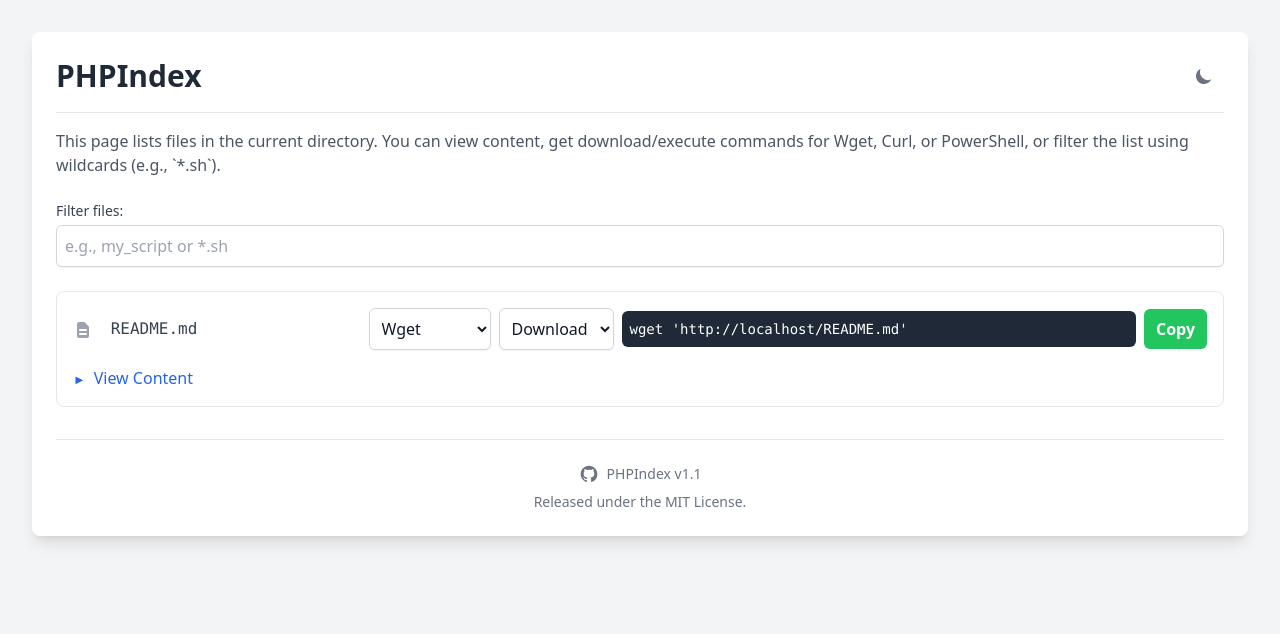
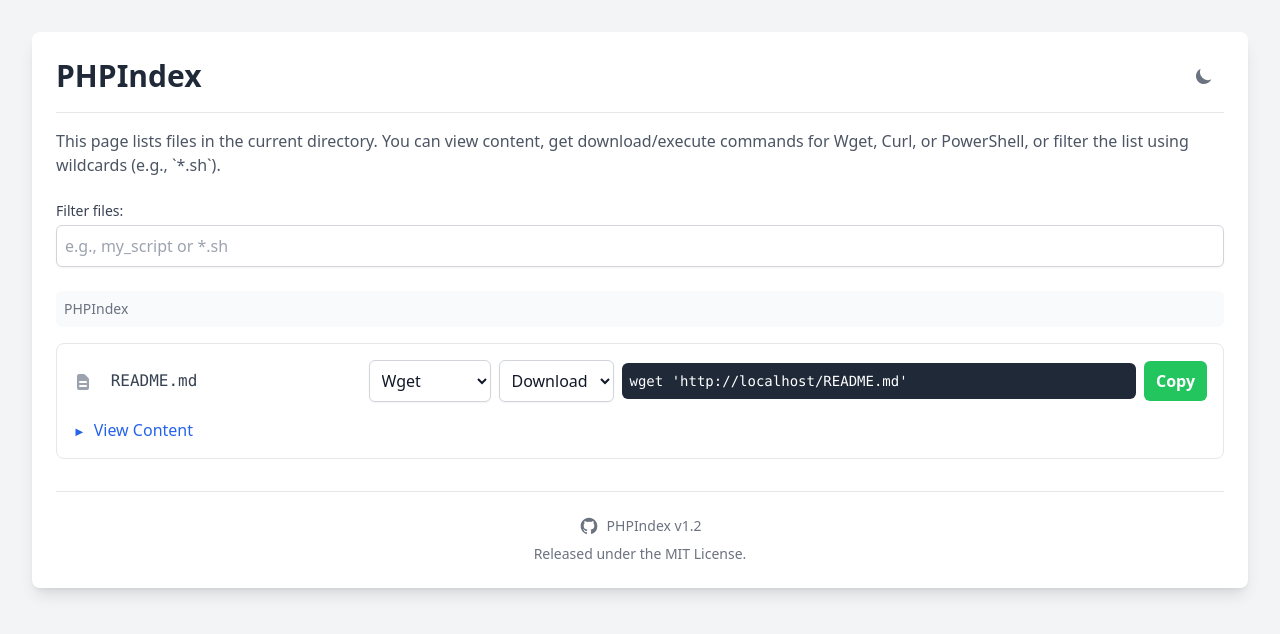
Before and after one commit to danmed/PHPIndex, a PHP site: page /index.php in a window 1280 px wide. Shown: the top 634 px of the page. Run offline with PHP 8.4, Linux system fonts and the light colour scheme; some libraries are stand-ins or nearby versions.

Commit message:
v1.2
Added subfolders

```diff
--- a/index.php
+++ b/index.php
@@ -55,70 +55,119 @@
                 <input type="text" id="filterInput" onkeyup="filterFiles()" placeholder="e.g., my_script or *.sh" class="w-full p-2 border border-gray-300 dark:border-gray-600 bg-white dark:bg-gray-700 text-gray-900 dark:text-white rounded-md shadow-sm focus:ring-blue-500 focus:border-blue-500 dark:placeholder-gray-400">
             </div>
 
-            <div id="file-list" class="space-y-4">
             <?php
                 // --- PHP SCRIPT START ---
 
-                // Version 1.1
+                // Version 1.2
 
                 // --- CONFIGURATION ---
-                // Add filenames or extensions (with a leading dot like '.css') to this array to exclude them.
                 $excludeList = [
                     'index.php',
-                    'PHPIndex.php', // Also exclude itself by its new name
+                    'PHPIndex.php',
                     '.DS_Store',
+                    '.git',
                 ];
 
-                // Determine the base URL for constructing download links.
+                // --- PATH HANDLING & SECURITY ---
+                $baseDir = __DIR__;
+                $relativePath = isset($_GET['path']) ? trim($_GET['path'], '/') : '.';
+                $requestedPath = $baseDir . DIRECTORY_SEPARATOR . $relativePath;
+                $realPath = realpath($requestedPath);
+
+                if ($realPath === false || strpos($realPath, $baseDir) !== 0 || !is_dir($realPath)) {
+                    $realPath = $baseDir;
+                    $relativePath = '.';
+                } else {
+                    $relativePath = trim(substr($realPath, strlen($baseDir)), DIRECTORY_SEPARATOR);
+                    if ($relativePath === '') $relativePath = '.';
+                }
+
+                // --- BREADCRUMB NAVIGATION ---
+                echo '<nav class="flex items-center text-sm text-gray-500 dark:text-gray-400 mb-4 p-2 bg-gray-50 dark:bg-gray-700 rounded-md" aria-label="Breadcrumb">';
+                echo '<ol class="inline-flex items-center space-x-1 md:space-x-2 rtl:space-x-reverse">';
+                echo '<li class="inline-flex items-center">';
+                echo '<a href="?path=." class="inline-flex items-center font-medium hover:text-blue-600 dark:hover:text-blue-400">PHPIndex</a>';
+                echo '</li>';
+                $pathParts = ($relativePath !== '.' && $relativePath !== '') ? explode('/', $relativePath) : [];
+                $currentPath = '';
+                foreach ($pathParts as $part) {
+                    $currentPath .= $part . '/';
+                    echo '<li><div class="flex items-center"><span class="mx-2">/</span>';
+                    echo '<a href="?path=' . urlencode(rtrim($currentPath, '/')) . '" class="font-medium hover:text-blue-600 dark:hover:text-blue-400">' . htmlspecialchars($part) . '</a>';
+                    echo '</div></li>';
+                }
+                echo '</ol></nav>';
+            ?>
+
+            <div id="file-list" class="space-y-4">
+                <?php
+                // --- URL & DIRECTORY SCANNING ---
                 $protocol = (!empty($_SERVER['HTTPS']) && $_SERVER['HTTPS'] !== 'off') ? "https" : "http";
                 $host = $_SERVER['HTTP_HOST'];
-                $path = rtrim(dirname($_SERVER['PHP_SELF']), '/\\');
-                $baseUrl = "{$protocol}://{$host}{$path}/";
+                $scriptDir = rtrim(dirname($_SERVER['PHP_SELF']), '/\\');
+                $currentSubDir = ($relativePath === '.' || $relativePath === '') ? '' : '/' . str_replace('\\', '/', $relativePath);
+                $fullPathUrl = "{$protocol}://{$host}{$scriptDir}{$currentSubDir}";
 
-                $files = scandir('.');
+                $items = scandir($realPath);
+                $directories = [];
+                $files = [];
 
-                if ($files !== false) {
+                if ($items !== false) {
+                    foreach ($items as $item) {
+                        if ($item === '.' || $item === '..' || in_array($item, $excludeList)) {
+                            continue;
+                        }
+                        $itemPath = $realPath . DIRECTORY_SEPARATOR . $item;
+                        if (is_dir($itemPath)) {
+                            $directories[] = $item;
+                        } else {
+                             $extension = strtolower(pathinfo($item, PATHINFO_EXTENSION));
+                             $extensionWithDot = !empty($extension) ? '.' . $extension : '';
+                             if (!is_file($itemPath) || ($extensionWithDot && in_array($extensionWithDot, $excludeList))) {
+                                continue;
+                             }
+                             $files[] = $item;
+                        }
+                    }
+                }
+
+                // --- DISPLAY DIRECTORIES ---
+                foreach ($directories as $dir) {
+                    $safeDir = htmlspecialchars($dir, ENT_QUOTES, 'UTF-8');
+                    $dirPath = ltrim(rtrim($relativePath, '/') . '/' . $dir, './');
+                ?>
+                    <a href="?path=<?= urlencode($dirPath) ?>" class="file-entry-card block border border-gray-200 dark:border-gray-700 rounded-lg p-4 transition hover:bg-gray-50 dark:hover:bg-gray-700" data-filename="<?= $safeDir ?>">
+                        <div class="font-mono text-gray-700 dark:text-gray-300 break-all">
+                            <svg xmlns="http://www.w3.org/2000/svg" class="h-5 w-5 inline-block mr-2 text-yellow-500" viewBox="0 0 20 20" fill="currentColor"><path d="M2 6a2 2 0 012-2h5l2 2h5a2 2 0 012 2v6a2 2 0 01-2 2H4a2 2 0 01-2-2V6z" /></svg>
+                            <?= $safeDir ?>
+                        </div>
+                    </a>
+                <?php
+                }
+
+                // --- DISPLAY FILES ---
                 $fileCount = 0;
                 foreach ($files as $file) {
-                        $extension = strtolower(pathinfo($file, PATHINFO_EXTENSION));
-                        $extensionWithDot = !empty($extension) ? '.' . $extension : '';
-
-                        // --- FILTERING LOGIC ---
-                        if (
-                            !is_file($file) ||
-                            in_array($file, $excludeList) ||
-                            ($extensionWithDot && in_array($extensionWithDot, $excludeList))
-                        ) {
-                            continue; // Skip this item
-                        }
-
                     $fileCount++;
                     $safeFile = htmlspecialchars($file, ENT_QUOTES, 'UTF-8');
-                        $fullUrl = $baseUrl . $safeFile;
+                    $fullUrl = rtrim($fullPathUrl, '/') . '/' . rawurlencode($file);
 
-                        // --- GENERATE ALL COMMANDS ---
-                        // Wget
+                    // Wget, Curl, PowerShell Commands
                     $wgetDownloadCommand = "wget '" . $fullUrl . "'";
                     $wgetExecCommand = "wget -O - '" . $fullUrl . "' | bash";
-                        // Curl
                     $curlDownloadCommand = "curl -o '" . $safeFile . "' -L '" . $fullUrl . "'";
                     $curlExecCommand = "curl -sL '" . $fullUrl . "' | bash";
-                        // PowerShell
                     $psDownloadCommand = "Invoke-WebRequest -Uri '" . $fullUrl . "' -OutFile '" . $safeFile . "'";
                     $psExecCommand = "Invoke-RestMethod -Uri '" . $fullUrl . "' | Invoke-Expression";
                 ?>
                     <!-- File Entry Card -->
                     <div class="file-entry-card border border-gray-200 dark:border-gray-700 rounded-lg p-4 transition hover:bg-gray-50 dark:hover:bg-gray-700" data-filename="<?= $safeFile ?>">
                         <div class="flex flex-col lg:flex-row lg:items-center justify-between gap-4">
-                                    <!-- File Name -->
                             <div class="font-mono text-gray-700 dark:text-gray-300 break-all lg:w-1/4">
                                 <svg xmlns="http://www.w3.org/2000/svg" class="h-5 w-5 inline-block mr-2 text-gray-400 dark:text-gray-500" viewBox="0 0 20 20" fill="currentColor"><path fill-rule="evenodd" d="M4 4a2 2 0 012-2h4.586A2 2 0 0112 2.586L15.414 6A2 2 0 0116 7.414V16a2 2 0 01-2 2H6a2 2 0 01-2-2V4zm2 6a1 1 0 011-1h6a1 1 0 110 2H7a1 1 0 01-1-1zm1 3a1 1 0 100 2h6a1 1 0 100-2H7z" clip-rule="evenodd" /></svg>
                                 <?= $safeFile ?>
                             </div>
-
-                                    <!-- NEW Command UI with Dropdowns -->
                             <div class="flex flex-col sm:flex-row sm:items-center gap-2 w-full lg:w-3/4" id="command-ui-<?= $fileCount ?>">
-                                        <!-- Command Selectors -->
                                 <div class="flex-shrink-0 flex items-center gap-2">
                                     <select class="tool-select p-2 border border-gray-300 dark:border-gray-600 bg-white dark:bg-gray-700 text-gray-900 dark:text-white rounded-md shadow-sm focus:ring-blue-500 focus:border-blue-500" onchange="updateCommand(this)">
                                         <option value="wget" selected>Wget</option>
@@ -130,44 +179,30 @@
                                         <option value="execute">Execute</option>
                                     </select>
                                 </div>
-                                        <!-- Command Display and Copy Button -->
                                 <div class="flex items-center gap-2 w-full command-display"
-                                             data-wget-download="<?= htmlspecialchars($wgetDownloadCommand) ?>"
-                                             data-wget-execute="<?= htmlspecialchars($wgetExecCommand) ?>"
-                                             data-curl-download="<?= htmlspecialchars($curlDownloadCommand) ?>"
-                                             data-curl-execute="<?= htmlspecialchars($curlExecCommand) ?>"
-                                             data-ps-download="<?= htmlspecialchars($psDownloadCommand) ?>"
-                                             data-ps-execute="<?= htmlspecialchars($psExecCommand) ?>">
+                                     data-wget-download="<?= htmlspecialchars($wgetDownloadCommand) ?>" data-wget-execute="<?= htmlspecialchars($wgetExecCommand) ?>"
+                                     data-curl-download="<?= htmlspecialchars($curlDownloadCommand) ?>" data-curl-execute="<?= htmlspecialchars($curlExecCommand) ?>"
+                                     data-ps-download="<?= htmlspecialchars($psDownloadCommand) ?>" data-ps-execute="<?= htmlspecialchars($psExecCommand) ?>">
                                     <pre class="bg-gray-800 dark:bg-gray-900 text-white text-sm p-2 rounded-md overflow-x-auto w-full"><code class="command-code"><?= htmlspecialchars($wgetDownloadCommand) ?></code></pre>
-                                            <button
-                                                class="copy-button bg-green-500 hover:bg-green-600 text-white font-bold py-2 px-3 rounded-md transition-all duration-200 flex-shrink-0"
-                                                onclick="copyCommand(this)"
-                                                title="Copy to clipboard">
-                                                Copy
-                                            </button>
+                                    <button class="copy-button bg-green-500 hover:bg-green-600 text-white font-bold py-2 px-3 rounded-md transition-all duration-200 flex-shrink-0" onclick="copyCommand(this)" title="Copy to clipboard">Copy</button>
                                 </div>
                             </div>
                         </div>
-                                <!-- Collapsible File Content Viewer -->
                         <details class="mt-4">
                             <summary class="cursor-pointer text-blue-600 dark:text-blue-400 hover:underline select-none">View Content</summary>
                             <div class="mt-2 p-4 bg-gray-50 dark:bg-gray-700 border dark:border-gray-600 rounded-md">
-                                        <pre class="text-sm overflow-auto text-gray-800 dark:text-gray-200" style="max-height: 400px;"><code><?= htmlspecialchars(file_get_contents($file)); ?></code></pre>
+                                <pre class="text-sm overflow-auto text-gray-800 dark:text-gray-200" style="max-height: 400px;"><code><?= htmlspecialchars(file_get_contents($realPath . DIRECTORY_SEPARATOR . $file)); ?></code></pre>
                             </div>
                         </details>
                     </div>
                 <?php
                 }
 
-                    echo '<div id="no-results" class="text-center text-gray-500 dark:text-gray-400 p-8 bg-gray-50 dark:bg-gray-700 rounded-lg" style="display: none;"><p>No files found that match your filter.</p></div>';
+                echo '<div id="no-results" class="text-center text-gray-500 dark:text-gray-400 p-8 bg-gray-50 dark:bg-gray-700 rounded-lg" style="display: none;"><p>No items found that match your filter.</p></div>';
 
-                    if ($fileCount === 0) {
-                        echo '<div class="text-center text-gray-500 dark:text-gray-400 p-8 bg-gray-50 dark:bg-gray-700 rounded-lg"><p>No files found that match the initial filter criteria.</p></div>';
+                if (count($directories) === 0 && count($files) === 0) {
+                    echo '<div class="text-center text-gray-500 dark:text-gray-400 p-8 bg-gray-50 dark:bg-gray-700 rounded-lg"><p>This directory is empty.</p></div>';
                 }
-                } else {
-                    echo '<div class="text-center text-red-500 p-8 bg-red-50 dark:bg-red-900 dark:text-red-300 rounded-lg"><p>Error: Could not read the directory.</p></div>';
-                }
-                // --- PHP SCRIPT END ---
                 ?>
             </div>
 
@@ -176,7 +211,7 @@
                 <div class="flex items-center justify-center gap-4">
                     <a href="https://github.com/danmed/PHPIndex" target="_blank" rel="noopener noreferrer" class="flex items-center gap-2 hover:text-blue-500 dark:hover:text-blue-400 transition">
                         <svg class="w-5 h-5" fill="currentColor" viewBox="0 0 24 24" xmlns="http://www.w3.org/2000/svg" aria-hidden="true"><path fill-rule="evenodd" d="M12 2C6.477 2 2 6.477 2 12c0 4.418 2.865 8.168 6.839 9.492.5.092.682-.217.682-.482 0-.237-.009-.868-.014-1.703-2.782.605-3.369-1.343-3.369-1.343-.454-1.158-1.11-1.466-1.11-1.466-.908-.62.069-.608.069-.608 1.003.07 1.531 1.032 1.531 1.032.892 1.53 2.341 1.088 2.91.832.092-.647.35-1.088.636-1.338-2.22-.253-4.555-1.113-4.555-4.951 0-1.093.39-1.988 1.031-2.688-.103-.253-.446-1.272.098-2.65 0 0 .84-.27 2.75 1.026A9.564 9.564 0 0112 6.844c.85.004 1.705.115 2.504.337 1.909-1.296 2.747-1.027 2.747-1.027.546 1.379.203 2.398.1 2.651.64.7 1.03 1.595 1.03 2.688 0 3.848-2.338 4.695-4.566 4.943.359.309.678.92.678 1.855 0 1.338-.012 2.419-.012 2.747 0 .268.18.58.688.482A10.001 10.001 0 0022 12c0-5.523-4.477-10-10-10z" clip-rule="evenodd" /></svg>
-                        PHPIndex v1.1
+                        PHPIndex v1.2
                     </a>
                 </div>
                 <p class="mt-2">Released under the MIT License.</p>
@@ -187,17 +222,16 @@
 
     <script>
         /**
-         * Filters the list of files based on user input with wildcard support.
+         * Filters the list of files and directories based on user input.
          */
         function filterFiles() {
             const filterValue = document.getElementById('filterInput').value;
-            const fileCards = document.querySelectorAll('.file-entry-card');
+            const entries = document.querySelectorAll('.file-entry-card');
             const noResultsMessage = document.getElementById('no-results');
             let visibleCount = 0;
-
             const regex = new RegExp(filterValue.replace(/\*/g, '.*'), 'i');
 
-            fileCards.forEach(card => {
+            entries.forEach(card => {
                 const filename = card.dataset.filename;
                 if (regex.test(filename)) {
                     card.style.display = 'block';
@@ -206,13 +240,11 @@
                     card.style.display = 'none';
                 }
             });
-
             noResultsMessage.style.display = visibleCount === 0 ? 'block' : 'none';
         }
 
         /**
          * Updates the displayed command when a dropdown selection changes.
-         * @param {HTMLElement} selectEl The select element that was changed.
          */
         function updateCommand(selectEl) {
             const commandUiContainer = selectEl.closest('[id^="command-ui-"]');
@@ -220,19 +252,12 @@
                 console.error("Could not find command UI container.");
                 return;
             }
-
-            // Determine active tool and action from dropdown values
             const activeTool = commandUiContainer.querySelector('.tool-select').value;
             const activeAction = commandUiContainer.querySelector('.action-select').value;
-
-            // Get the elements for displaying the command
             const commandDisplayContainer = commandUiContainer.querySelector('.command-display');
             const codeEl = commandDisplayContainer.querySelector('.command-code');
-
-            // Construct the data attribute key and get the new command
             const commandKey = `data-${activeTool}-${activeAction}`;
             const newCommand = commandDisplayContainer.getAttribute(commandKey);
-
             if (codeEl && newCommand) {
                 codeEl.innerText = newCommand;
             }
@@ -240,33 +265,27 @@
 
         /**
          * Copies the currently displayed command to the clipboard.
-         * @param {HTMLElement} copyButtonEl The copy button element that was clicked.
          */
         function copyCommand(copyButtonEl) {
             const textarea = document.createElement('textarea');
             const codeElement = copyButtonEl.previousElementSibling.querySelector('code');
-
             if (!codeElement) {
                 console.error('Command code element not found.');
                 return;
             }
-
             textarea.value = codeElement.innerText;
             textarea.style.position = 'fixed';
             textarea.style.opacity = 0;
             document.body.appendChild(textarea);
             textarea.select();
-
             try {
                 document.execCommand('copy');
                 copyButtonEl.innerText = 'Copied!';
                 copyButtonEl.classList.add('copied');
-
                 setTimeout(() => {
                     copyButtonEl.innerText = 'Copy';
                     copyButtonEl.classList.remove('copied');
                 }, 2000);
-
             } catch (err) {
                 console.error('Failed to copy text: ', err);
                 alert('Oops, unable to copy');
@@ -285,7 +304,7 @@
                 document.documentElement.classList.add('dark');
                 themeToggleLightIcon.classList.remove('hidden');
             } else {
-                document.documentElement.classList.remove('dark'); // Ensure dark class is removed if not dark
+                document.documentElement.classList.remove('dark');
                 themeToggleDarkIcon.classList.remove('hidden');
             }
         }
@@ -293,7 +312,6 @@
         themeToggleBtn.addEventListener('click', function() {
             themeToggleDarkIcon.classList.toggle('hidden');
             themeToggleLightIcon.classList.toggle('hidden');
-
             if (document.documentElement.classList.contains('dark')) {
                 document.documentElement.classList.remove('dark');
                 localStorage.setItem('color-theme', 'light');
@@ -305,7 +323,6 @@
 
         // Set initial theme on page load
         initializeTheme();
-
     </script>
 </body>
 </html>
```
Lines whose indentation alone changed are shown as unchanged.
